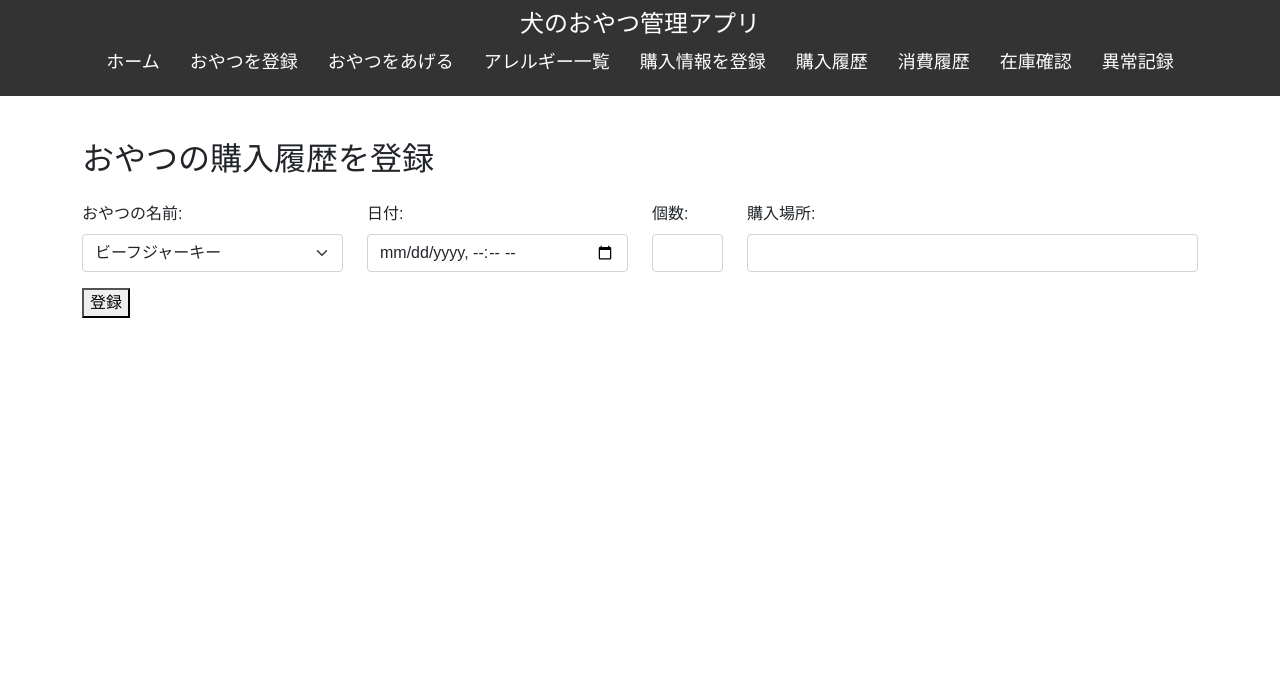
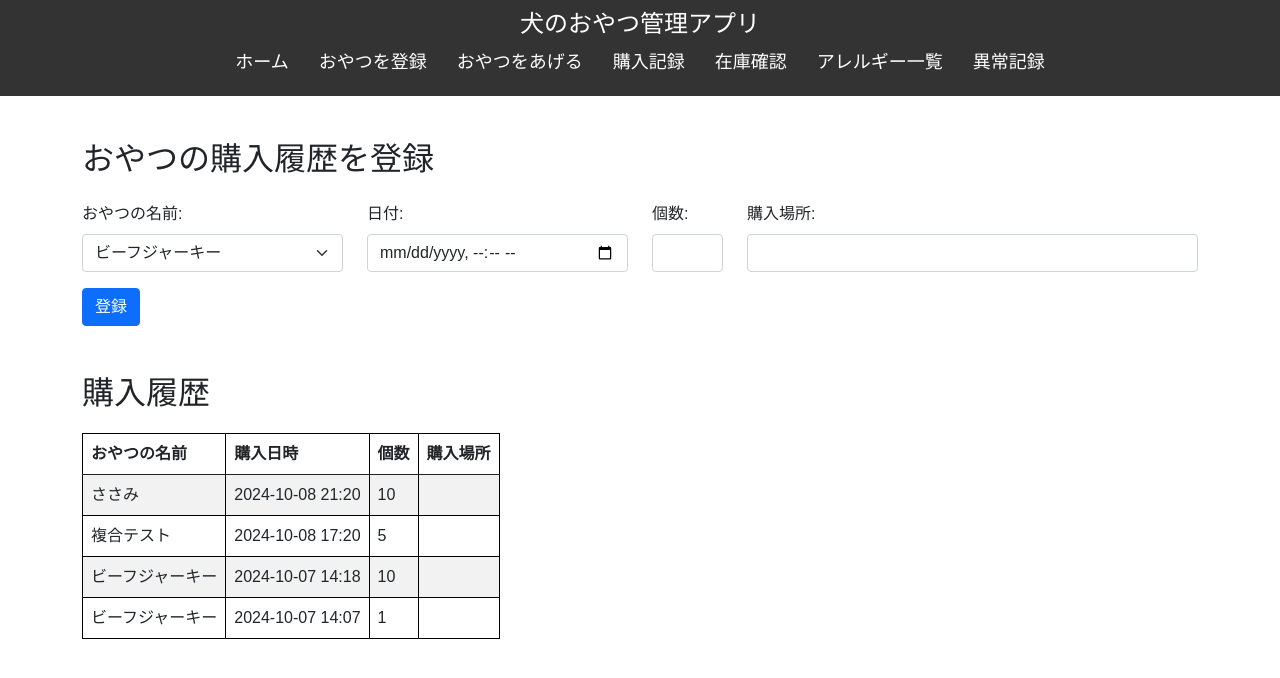
Before and after one commit to koudaihirose/dog_treat, a Flask app: page /purchase_snack in a window 1280 px wide. Shown: the top 678 px of the page. Run offline with Flask 3, Linux system fonts and the light colour scheme; data comes from the database, SQL or seed files in the repository; both versions use the stored data as it was after the commit.

Commit message:
以下のページについて、登録と記録確認のページを統合　おやつ購入、おやつ消費

```diff
--- a/app.py
+++ b/app.py
@@ -81,6 +81,7 @@ def add_snack():
 
     # GETリクエストの場合はアレルギー情報を取得
     allergies = conn.execute('SELECT id, name FROM allergies').fetchall()
+
     conn.close()
     return render_template('add_snack.html', allergies=allergies)
 
@@ -101,17 +102,9 @@ def purchase_snack():
         conn.execute('INSERT INTO purchase_history (snack_id, purchase_date, purchase_place, quantity) VALUES (?, ?, ?, ?)',
                     (snack_name, formatted_purchase_date, purchase_place, quantity))
         conn.commit()
-        conn.close()
-        return redirect(url_for('index'))
 
     # snacksテーブルからおやつのリストを取得
     snacks = conn.execute('SELECT id, name FROM snacks').fetchall()
-    conn.close()
-    return render_template('purchase_snack.html', snacks=snacks)
-
-@app.route('/purchase_history')
-def purchase_history():
-    conn = get_db_connection()
 
     # 購入履歴を取得
     purchase_history = conn.execute('''
@@ -122,15 +115,11 @@ def purchase_history():
     ''').fetchall()
 
     conn.close()
-    return render_template('purchase_history.html', purchase_history=purchase_history)
-
+    return render_template('purchase_snack.html', snacks=snacks, purchase_history=purchase_history)
 
 @app.route('/give_snack', methods=['GET', 'POST'])
 def give_snack():
     conn = get_db_connection()
-
-    # snacksテーブルからおやつのリストを取得
-    snacks = conn.execute('SELECT id, name FROM snacks').fetchall()
 
     if request.method == 'POST':
         snack_id = request.form['snack_id']
@@ -144,15 +133,9 @@ def give_snack():
         conn.execute('INSERT INTO snack_giving (snack_id, quantity, given_date) VALUES (?, ?, ?)',
                     (snack_id, quantity, formatted_give_date))
         conn.commit()
-        conn.close()
-        return redirect(url_for('index'))
 
-    conn.close()
-    return render_template('give_snack.html', snacks=snacks)
-
-@app.route('/give_history')
-def give_snack_history():
-    conn = get_db_connection()
+    # snacksテーブルからおやつのリストを取得
+    snacks = conn.execute('SELECT id, name FROM snacks').fetchall()
 
     # 消費履歴を取得
     give_snack_history = conn.execute('''
@@ -163,7 +146,8 @@ def give_snack_history():
     ''').fetchall()
 
     conn.close()
-    return render_template('give_snack_history.html', give_snack_history=give_snack_history)
+    return render_template('give_snack.html', snacks=snacks, give_snack_history=give_snack_history)
+
 
 @app.route('/allergies', methods=['GET', 'POST'])
 def allergies():
@@ -205,7 +189,7 @@ def stock():
     conn.close()
     return render_template('stock.html', snacks=snacks)
 
-# 記録を追加するルート
+# 異常記録を追加するルート
 @app.route('/add_incident_record', methods=['GET', 'POST'])
 def add_incident_record():
     if request.method == 'POST':
--- a/templates/base.html
+++ b/templates/base.html
@@ -20,11 +20,9 @@
                 <li><a href="{{ url_for('index') }}">ホーム</a></li>
                 <li><a href="{{ url_for('add_snack') }}">おやつを登録</a></li>
                 <li><a href="{{ url_for('give_snack') }}">おやつをあげる</a></li>
-                <li><a href="{{ url_for('allergies') }}">アレルギー一覧</a></li> <!-- 追加 -->
-                <li><a href="{{ url_for('purchase_snack') }}">購入情報を登録</a></li>
-                <li><a href="{{ url_for('purchase_history') }}">購入履歴</a></li>
-                <li><a href="{{ url_for('give_snack_history') }}">消費履歴</a></li>
+                <li><a href="{{ url_for('purchase_snack') }}">購入記録</a></li>
                 <li><a href="{{ url_for('stock') }}">在庫確認</a></li>
+                <li><a href="{{ url_for('allergies') }}">アレルギー一覧</a></li>
                 <li><a href="{{ url_for('incident_records') }}">異常記録</a></li>
             </ul>
         </nav>
--- a/templates/incident_records.html
+++ b/templates/incident_records.html
@@ -23,7 +23,7 @@
                 </div>
             </div>
 
-            <button type="submit">記録を追加</button>
+            <button type="submit" class="btn btn-primary">記録を追加</button>
         </form>
 
         <h3 class="mt-4">異常発生記録一覧</h3>
--- a/templates/purchase_snack.html
+++ b/templates/purchase_snack.html
@@ -32,7 +32,29 @@
                 </div>
             </div>
 
-            <button type="submit">登録</button>
+            <button type="submit" class="btn btn-primary">登録</button>
         </form>
+
+        <h2 class="mt-5">購入履歴</h2>
+        <table class="table table-striped">
+            <thead>
+                <tr>
+                    <th>おやつの名前</th>
+                    <th>購入日時</th>
+                    <th>個数</th>
+                    <th>購入場所</th>
+                </tr>
+            </thead>
+            <tbody>
+                {% for purchase in purchase_history %}
+                    <tr>
+                        <td>{{ purchase.name }}</td>
+                        <td>{{ purchase.purchase_date }}</td>
+                        <td>{{ purchase.quantity }}</td>
+                        <td>{{ purchase.purchase_place }}</td>
+                    </tr>
+                {% endfor %}
+            </tbody>
+        </table>
     </div>
 {% endblock %}
```
Also changed, not shown: templates/give_snack.html (+21 -0 lines), templates/give_snack_history.html (deleted, +0 -30 lines), templates/purchase_history.html (deleted, +0 -27 lines), dog_treats.db.
